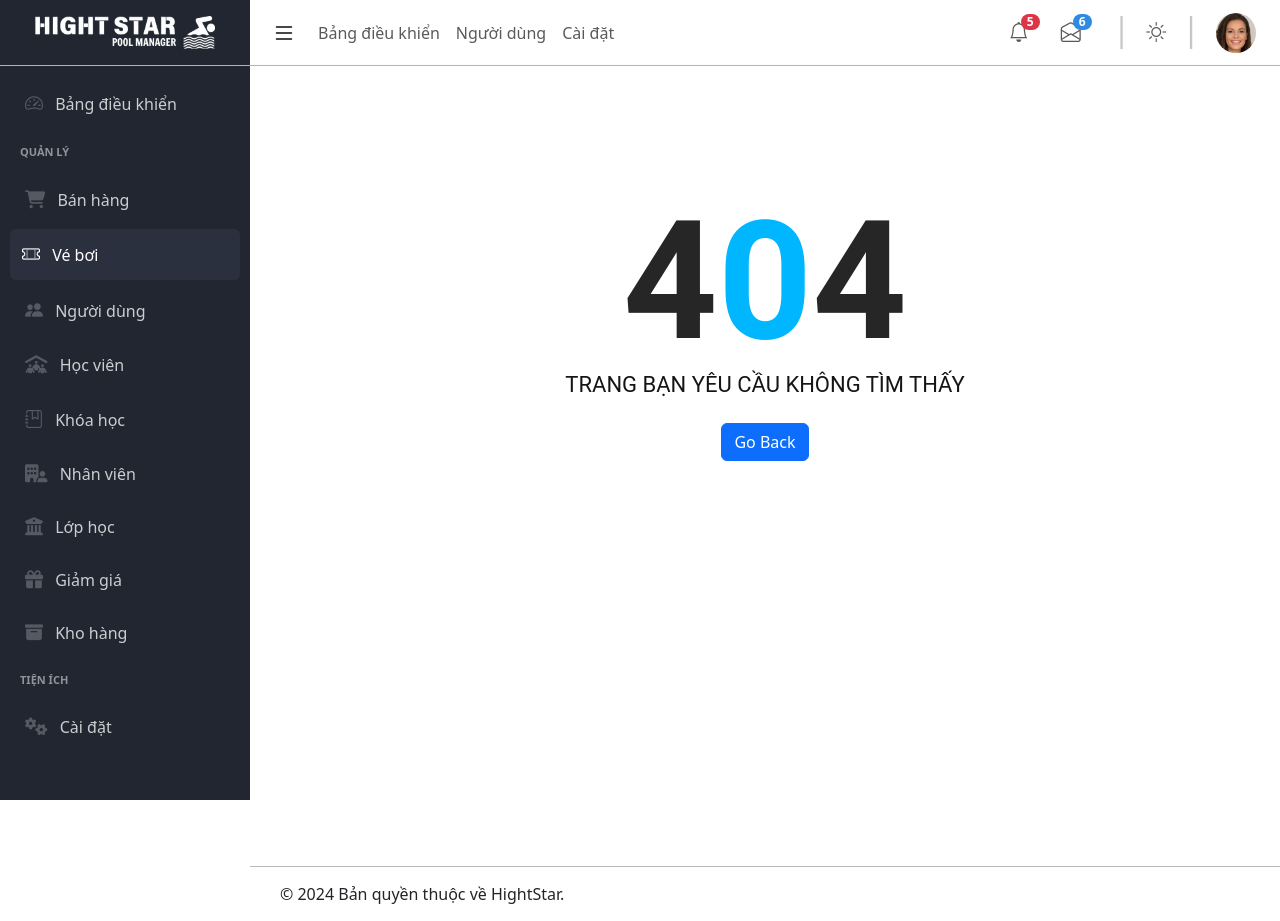
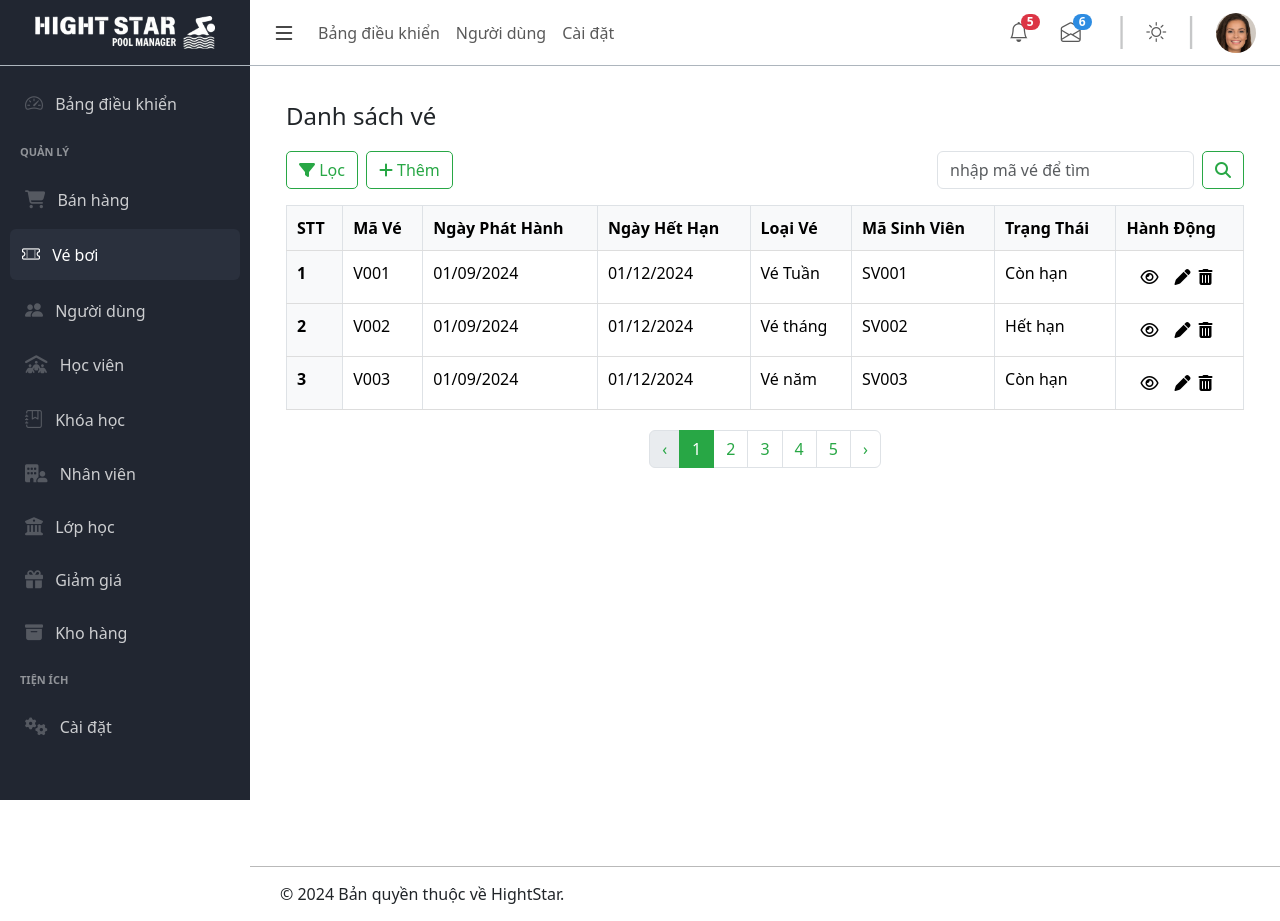
Before and after one commit to thuonghnh1/hightstarpool, a React (Create React App) app in the folder FE/hightstar/: page /admin/ticket-management in a window 1280 px wide. Built offline with nearby package versions, Linux system fonts and the light colour scheme.

Commit message:
push tickets

```diff
--- a/FE/hightstar/src/admin/components/AppSidebar.js
+++ b/FE/hightstar/src/admin/components/AppSidebar.js
@@ -40,7 +40,7 @@ const AppSidebar = ({ isSidebarOpen }) => {
         </li>
         <li>
           <NavLink
-            to="/admin//ticket-management"
+            to="/admin/ticket-management"
             className={({ isActive }) =>
               isActive ? "active-link" : "inactive-link"
             }
--- /dev/null
+++ b/FE/hightstar/src/admin/css/TicketManagement.css
@@ -0,0 +1,79 @@
+/* Container */
+.container {
+    margin-top: 20px;
+}
+
+/* Tiêu đề */
+h4 {
+    margin-bottom: 20px;
+}
+
+/* Bảng */
+.table {
+    border-collapse: collapse;
+    width: 100%;
+    margin-bottom: 20px;
+}
+
+.table th, .table td {
+    padding: 10px;
+    text-align: left;
+    border-bottom: 1px solid #ddd;
+}
+
+.table th {
+    background-color: #f8f9fa;
+}
+
+/* Hiệu ứng hover cho các dòng trong bảng */
+.table tr:hover {
+    background-color: #f1f1f1;
+}
+
+/* Button */
+.btn {
+    border-radius: 5px;
+}
+
+.btn-outline-success {
+    color: #28a745;
+    border-color: #28a745;
+}
+
+.btn-outline-success:hover {
+    background-color: #28a745;
+    color: white;
+}
+
+/* Modal */
+.modal-header {
+    background-color: #28a745;
+    color: white;
+}
+
+.modal-title {
+    margin: 0;
+}
+
+.input-group .input-group-text {
+    background-color: #e9ecef;
+}
+
+/* Pagination */
+.pagination {
+    margin: 20px 0;
+}
+
+.pagination .page-item.active .page-link {
+    background-color: #28a745;
+    border-color: #28a745;
+    color: white;
+}
+
+.pagination .page-link {
+    color: #28a745;
+}
+
+.pagination .page-link:hover {
+    background-color: #e2e2e2;
+}
--- a/FE/hightstar/src/admin/layout/AdminLayout.js
+++ b/FE/hightstar/src/admin/layout/AdminLayout.js
@@ -1,7 +1,7 @@
 import { useState, useEffect } from "react";
 import { Routes, Route } from "react-router-dom";
 import { AppSidebar, AppFooter, AppHeader } from "../components/index";
-import { Dashboard, Page404, UserManagement, CourseManagement, StudentList } from "../views/index";
+import { Dashboard, Page404, UserManagement, CourseManagement, TicketManagement, StudentList } from "../views/index";
 
 const AdminLayout = () => {
   const [isSidebarOpen, setSidebarOpen] = useState(true); // Quản lý trạng thái ẩn/hiện sidebar
@@ -60,6 +60,10 @@ const AdminLayout = () => {
                 path="/admin/student-management"
                 element={<StudentList />}
               />
+              <Route
+                path="/admin/ticket-management"
+                element={<TicketManagement />}
+              />
               <Route path="*" element={<Page404 />} />
             </Routes>
           </div>
--- a/FE/hightstar/src/admin/views/index.js
+++ b/FE/hightstar/src/admin/views/index.js
@@ -2,6 +2,7 @@ import Dashboard from "./dashboards/Dashboard";
 import UserManagement from "./users/UserManagement";
 import CourseManagement from './courses/CourseManagement';
 import StudentList from './students/StudentList';
+import TicketManagement from './ticketss/TicketManagement';
 import Page404 from "./pages/Page404";
 
-export { Dashboard, UserManagement, CourseManagement, StudentList, Page404 };
+export { Dashboard, UserManagement, CourseManagement, StudentList, TicketManagement, Page404 };
--- /dev/null
+++ b/FE/hightstar/src/admin/views/ticketss/TicketManagement.js
@@ -0,0 +1,182 @@
+import React, { useState } from 'react';
+import { Pagination, Modal, Button, Form } from 'react-bootstrap';
+import "../../css/TicketManagement.css";
+
+function TicketManagement() {
+
+    // Định nghĩa cho pagination
+    const [currentPage, setCurrentPage] = useState(1);
+    const totalPages = 5; // Số trang thực tế của bạn
+    const handlePrevPage = () => {
+        if (currentPage > 1) {
+            setCurrentPage(currentPage - 1);
+        }
+    };
+    const handleNextPage = () => {
+        if (currentPage < totalPages) {
+            setCurrentPage(currentPage + 1);
+        }
+    };
+
+    // Modal state để mở/đóng modal
+    const [showModal, setShowModal] = useState(false);
+
+    const handleShowModal = () => setShowModal(true);
+    const handleCloseModal = () => setShowModal(false);
+
+    // Hàm xử lý form submit
+    const handleFormSubmit = (e) => {
+        e.preventDefault();
+        // Xử lý logic thêm vé tại đây
+        handleCloseModal(); // Đóng modal sau khi submit
+    };
+
+    return (
+        <div className="container">
+            <h4>Danh sách vé</h4>
+
+            <div className="d-flex justify-content-between ">
+                <div className="d-flex ">
+                    <button className="btn btn-outline-success me-2" type="button">
+                        <i className="fa-solid fa-filter"></i> Lọc
+                    </button>
+                    <button className="btn btn-outline-success me-2" type="button" onClick={handleShowModal}>
+                        <i className="fa-solid fa-plus"></i> Thêm
+                    </button>
+                </div>
+                <form className="d-flex" role="search">
+                    <input className="form-control me-2 w-100" type="search" placeholder="nhập mã vé để tìm" aria-label="Search" />
+                    <button className="btn btn-outline-success" type="submit"><i className="fa-solid fa-magnifying-glass"></i></button>
+                </form>
+            </div>
+
+            <table className="table mt-3">
+                <thead>
+                    <tr>
+                        <th scope="col">STT</th>
+                        <th scope="col">Mã Vé</th>
+                        <th scope="col">Ngày Phát Hành</th>
+                        <th scope="col">Ngày Hết Hạn</th>
+                        <th scope="col">Loại Vé</th>
+                        <th scope="col">Mã Sinh Viên</th>
+                        <th scope="col">Trạng Thái</th>
+                        <th scope="col">Hành Động</th>
+                    </tr>
+                </thead>
+                <tbody>
+                    <tr>
+                        <th scope="row">1</th>
+                        <td>V001</td>
+                        <td>01/09/2024</td>
+                        <td>01/12/2024</td>
+                        <td>Vé Tuần</td>
+                        <td>SV001</td>
+                        <td>Còn hạn</td>
+                        <td className="ps-3">
+                            <i className="fa-regular fa-eye m-2 "></i>
+                            <i className="fa-solid fa-pen m-2"></i>
+                            <i className="fa-solid fa-trash-can"></i>
+                        </td>
+                    </tr>
+                    <tr>
+                        <th scope="row">2</th>
+                        <td>V002</td>
+                        <td>01/09/2024</td>
+                        <td>01/12/2024</td>
+                        <td>Vé tháng</td>
+                        <td>SV002</td>
+                        <td>Hết hạn</td>
+                        <td className="ps-3">
+                            <i className="fa-regular fa-eye m-2 "></i>
+                            <i className="fa-solid fa-pen m-2"></i>
+                            <i className="fa-solid fa-trash-can"></i>
+                        </td>
+                    </tr>
+                    <tr>
+                        <th scope="row">3</th>
+                        <td>V003</td>
+                        <td>01/09/2024</td>
+                        <td>01/12/2024</td>
+                        <td>Vé năm</td>
+                        <td>SV003</td>
+                        <td>Còn hạn</td>
+                        <td className="ps-3">
+                            <i className="fa-regular fa-eye m-2 "></i>
+                            <i className="fa-solid fa-pen m-2"></i>
+                            <i className="fa-solid fa-trash-can"></i>
+                        </td>
+                    </tr>
+                </tbody>
+            </table>
+
+            <Pagination className="justify-content-center">
+                <Pagination.Prev onClick={handlePrevPage} disabled={currentPage === 1} />
+                {Array.from({ length: totalPages }, (_, index) => (
+                    <Pagination.Item
+                        key={index}
+                        active={currentPage === index + 1}
+                        onClick={() => setCurrentPage(index + 1)}
+                    >
+                        {index + 1}
+                    </Pagination.Item>
+                ))}
+                <Pagination.Next onClick={handleNextPage} disabled={currentPage === totalPages} />
+            </Pagination>
+
+            {/* Modal thêm vé */}
+            <Modal show={showModal} onHide={handleCloseModal}>
+                <Modal.Header closeButton>
+                    <Modal.Title>Thêm Vé</Modal.Title>
+                </Modal.Header>
+                <Modal.Body>
+                    <Form onSubmit={handleFormSubmit}>
+                        <Form.Group controlId="formTicketCode">
+                            <Form.Label>Mã vé</Form.Label>
+                            <Form.Control type="text" placeholder="Nhập mã vé" required />
+                        </Form.Group>
+
+                        <Form.Group controlId="formIssueDate" className="mt-3">
+                            <Form.Label>Ngày phát hành</Form.Label>
+                            <Form.Control type="date" required />
+                        </Form.Group>
+
+                        <Form.Group controlId="formExpiryDate" className="mt-3">
+                            <Form.Label>Ngày hết hạn</Form.Label>
+                            <Form.Control type="date" required />
+                        </Form.Group>
+
+                        <Form.Group controlId="formTicketType" className="mt-3">
+                            <Form.Label>Loại vé</Form.Label>
+                            <Form.Control as="select" required>
+                                <option value="">Chọn loại vé</option>
+                                <option value="weekly">Vé tuần</option>
+                                <option value="monthly">Vé tháng</option>
+                                <option value="yearly">Vé năm</option>
+                            </Form.Control>
+                        </Form.Group>
+
+                        <Form.Group controlId="formStudentCode" className="mt-3">
+                            <Form.Label>Mã sinh viên</Form.Label>
+                            <Form.Control type="text" placeholder="Nhập mã sinh viên" required />
+                        </Form.Group>
+
+                        <Form.Group controlId="formStatus" className="mt-3">
+                            <Form.Label>Trạng thái</Form.Label>
+                            <Form.Control as="select" required>
+                                <option value="">Chọn trạng thái</option>
+                                <option value="active">Còn hạn</option>
+                                <option value="expired">Hết hạn</option>
+                            </Form.Control>
+                        </Form.Group>
+
+                        <Button variant="primary" type="submit" className="mt-3">
+                            Thêm Vé
+                        </Button>
+                    </Form>
+                </Modal.Body>
+            </Modal>
+        </div>
+    )
+}
+
+export default TicketManagement;
```
